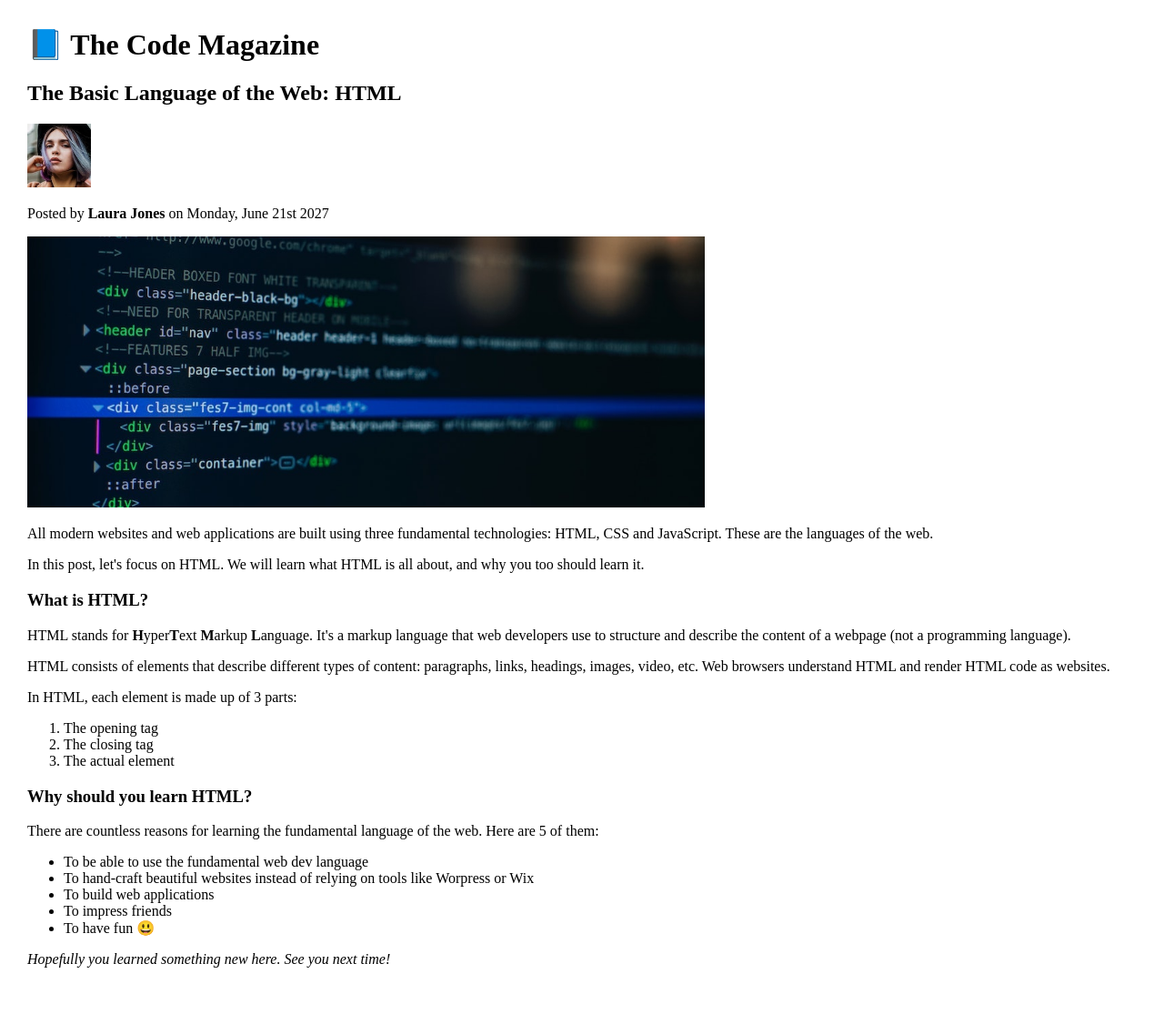
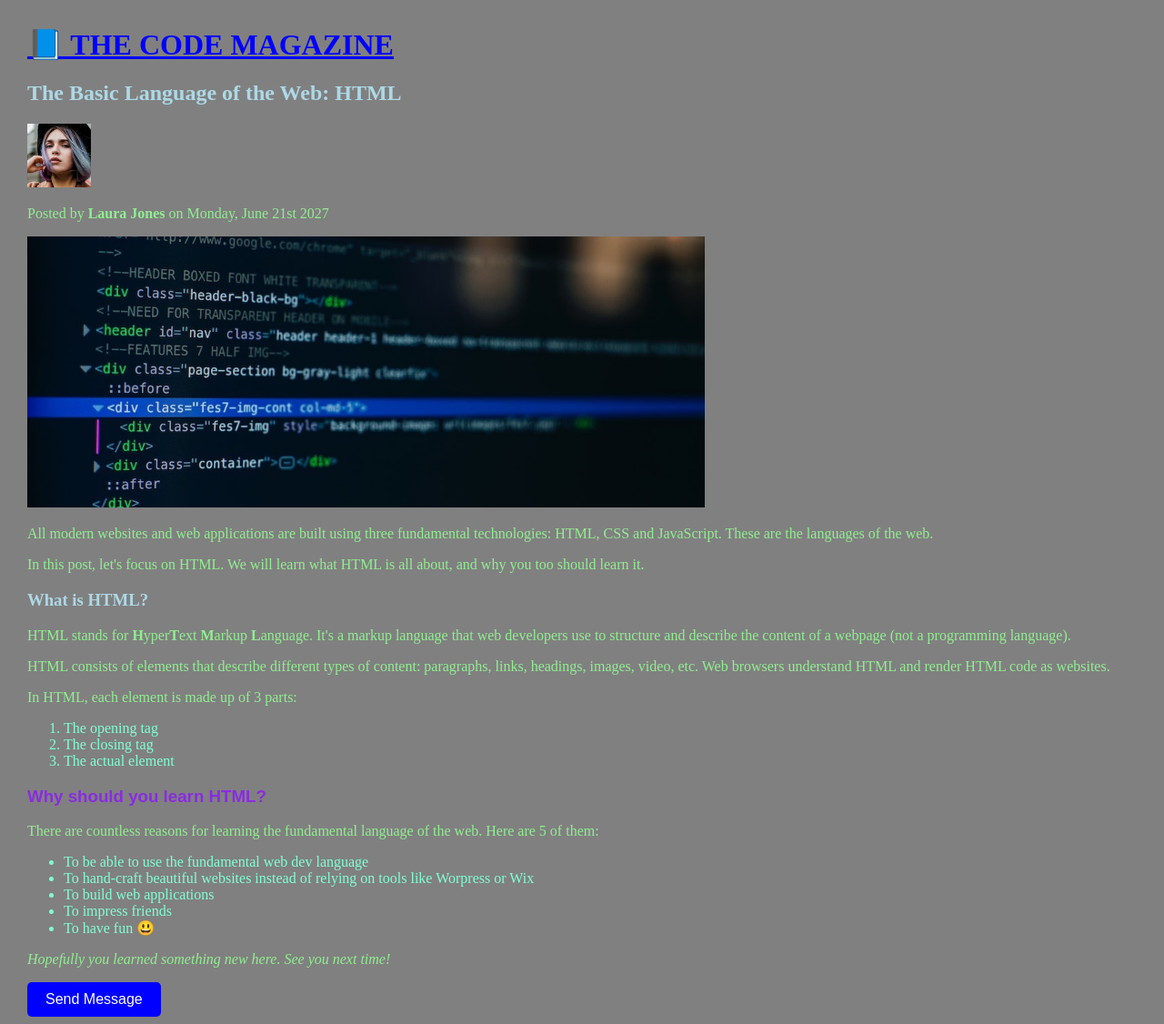
Before and after one commit to germanslivinski/Tekwill_FE_gr14, a plain HTML site: page index.html in a window 1280 px wide. Shown: the whole page at 91% size. Before the commit the page ends 1080 px from the top, so only its background shows below. Drawn offline with Linux system fonts and the light colour scheme.

Commit message:
new branch and new CSS styles

```diff
--- /dev/null
+++ b/assets/css/styles.css
@@ -0,0 +1,20 @@
+#h1 {
+    color: blue;
+    text-transform: uppercase;
+    text-decoration: underline;
+}
+p {
+    color: lightgreen;
+
+}
+h2 {
+    color: lightblue;
+}
+
+.title {
+    color: blueviolet;
+    font-family: sans-serif;
+}
+h3 {
+    color: lightblue;
+}
--- a/index.html
+++ b/index.html
@@ -4,22 +4,42 @@
     <meta charset="UTF-8">
     <meta name="viewport" content="width=device-width, initial-scale=1.0">
     <title>The Code Magazine</title>
+    <link rel="stylesheet" href="assets/css/styles.css">
 </head>
 <style>
   body {
+    background-color:gray;
     margin-left: 30px;
     margin-top: 30px;
   }
+
+  .send-button {
+    background-color: blue;
+      color: white;
+      padding: 10px 20px;
+      font-size: 16px;
+      border: none;
+      border-radius: 5px;
+      cursor: pointer;
+  }
+  .send-button:hover {
+      background-color: green;
+    }
+  li {
+    color: aquamarine;
+  }
+
+
 </style>
 <body>
- <h1>📘 The Code Magazine</h1>
+ <h1 id="h1">📘 The Code Magazine</h1>
  <h2>The Basic Language of the Web: HTML</h2>
 
  <img src="img/laura-jones.jpg" alt="Laura Jones" width="70" height="70">
 
    <p>Posted by <strong>Laura Jones</strong> on Monday, June 21st 2027</p>
    <img src="img/post-img.jpg" alt="div class" width="60%">
-       <div>
+      <div>
 
            <p>All modern websites and web applications are built using three fundamental technologies: HTML, CSS and JavaScript. These are the languages of the web.
            </p>
@@ -46,7 +66,7 @@
           <li>The actual element</li>
         </ol>
 
-      <h3>Why should you learn HTML?</h3>
+      <h3 class="title">Why should you learn HTML?</h3>
 
        <p>There are countless reasons for learning the fundamental language of the web. Here are 5 of them: </p>
         <ul>
@@ -56,8 +76,10 @@
           <li>To impress friends</li>
           <li>To have fun 😃</li>
         </ul>
+    <p><em>Hopefully you learned something new here. See you next time!</em></p>
 
-    <p><em>Hopefully you learned something new here. See you next time!</em></p>
+
+    <button class="send-button">Send Message</button>
     </div>
-</body>
-</html>
+    </body>
+    </html>
```
